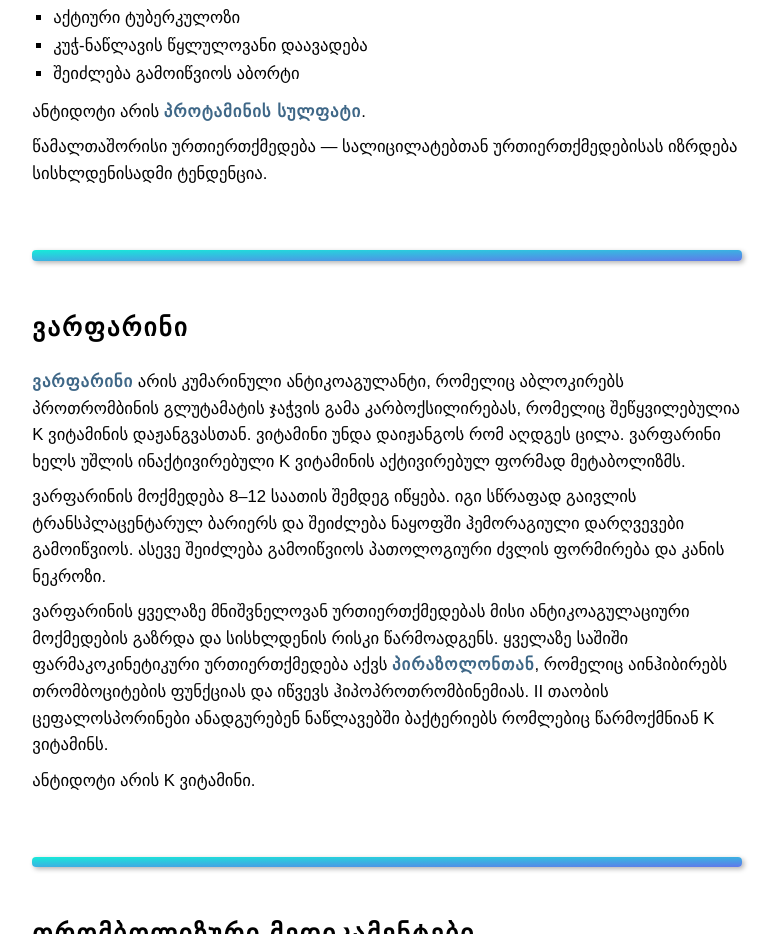
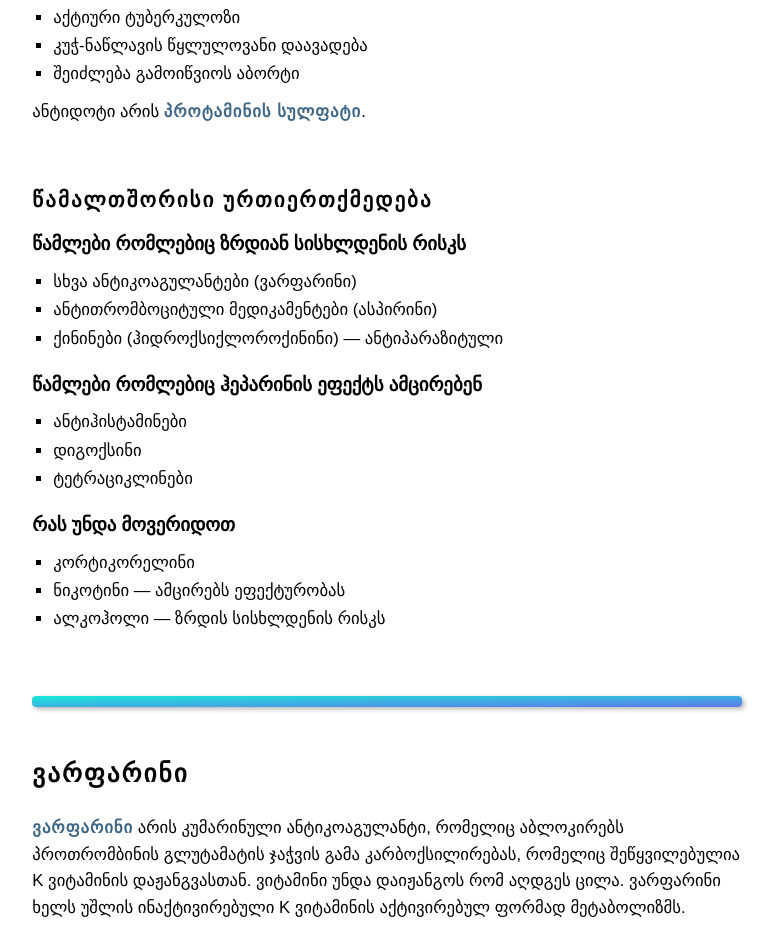
Before and after one commit to khimsh/medschool, a website: page thrombosis.html in a window 1280 px wide. Shown: the part 1161-2095 px from the top of the page, without its empty margins (399-1176 px from the left). Drawn offline with Linux system fonts and the light colour scheme; a web font is replaced by a local one.

Commit message:
added drug interactions for heparin

```diff
--- a/thrombosis.html
+++ b/thrombosis.html
@@ -115,9 +115,29 @@
                     ანტიდოტი არის <strong>პროტამინის სულფატი</strong>.
                 </p>
 
-                <p class="paragraph">
-                    წამალთაშორისი ურთიერთქმედება &mdash; სალიცილატებთან ურთიერთქმედებისას იზრდება სისხლდენისადმი ტენდენცია.
-                </p>
+                <section class="sub-section">
+                    <h4 class="sub-section__title">წამალთშორისი ურთიერთქმედება</h4>
+                    <ul class="list mt-sm">
+                        <h4 class="list__title">წამლები რომლებიც ზრდიან სისხლდენის რისკს</h4>
+                        <li class="list__item">სხვა ანტიკოაგულანტები (ვარფარინი)</li>
+                        <li class="list__item">ანტითრომბოციტული მედიკამენტები (ასპირინი)</li>
+                        <li class="list__item">ქინინები (ჰიდროქსიქლოროქინინი) &mdash; ანტიპარაზიტული</li>
+                    </ul>
+
+                    <ul class="list mt-sm">
+                        <h4 class="list__title">წამლები რომლებიც ჰეპარინის ეფექტს ამცირებენ</h4>
+                        <li class="list__item">ანტიჰისტამინები</li>
+                        <li class="list__item">დიგოქსინი</li>
+                        <li class="list__item">ტეტრაციკლინები</li>
+                    </ul>
+
+                    <ul class="list mt-sm">
+                        <h4 class="list__title">რას უნდა მოვერიდოთ</h4>
+                        <li class="list__item">კორტიკორელინი</li>
+                        <li class="list__item">ნიკოტინი &mdash; ამცირებს ეფექტურობას</li>
+                        <li class="list__item">ალკოჰოლი &mdash; ზრდის სისხლდენის რისკს</li>
+                    </ul>
+                </section>
             </section>
 
             <hr class="section-divider">
```
